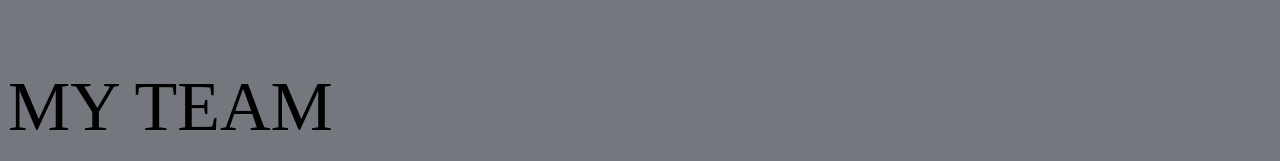
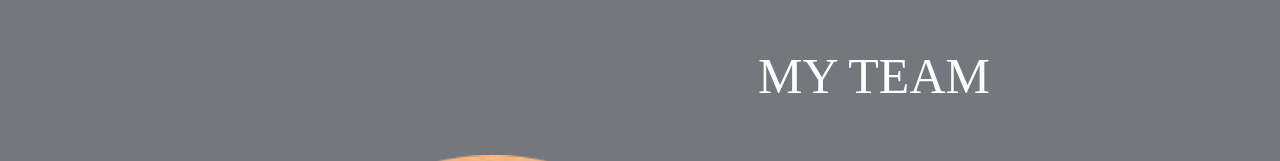
Before and after one commit to ferfer3/ferfer3, a plain HTML site: page index.html in a window 1280 px wide. Shown: the part 4154-4315 px from the top of the page. Drawn offline with Linux system fonts and the light colour scheme.

Commit message:
Update style.css

```diff
--- a/style.css
+++ b/style.css
@@ -185,8 +185,16 @@ top: -800px;
     font-weight: 400;
 }
 .suurtext4{
-    font-size: 70px;
+    position: relative;
 
+    left: 750px;
+
+    color: #FFF;
+    font-family: Andika New Basic;
+    font-size: 50px;
+    font-style: normal;
+    font-weight: 400;
+}
 .pattern3{
 
     position: relative;
```
